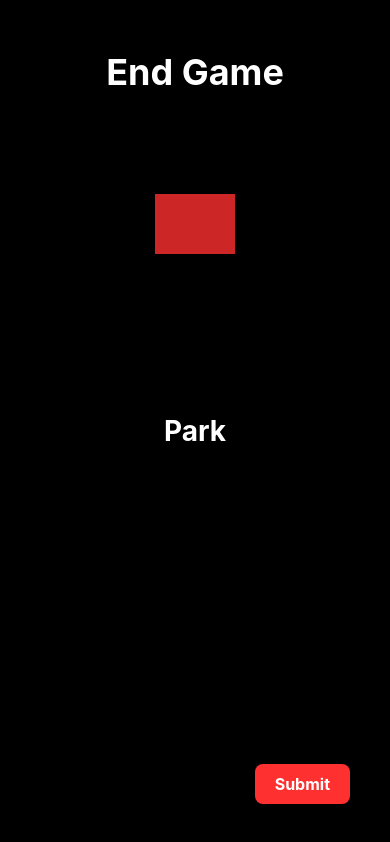
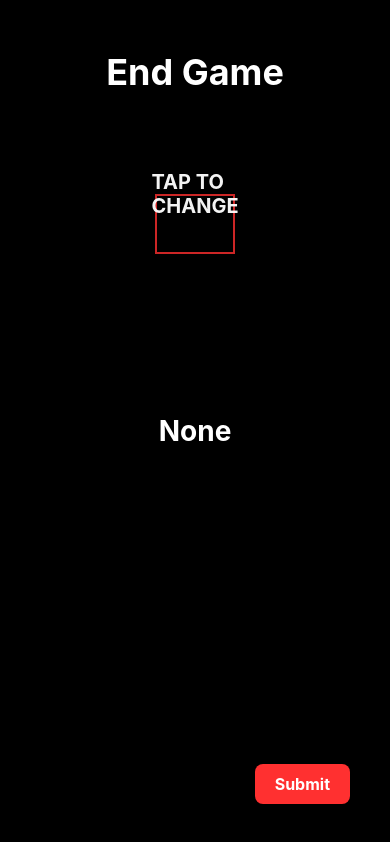
Before and after one commit to shra4747/ReefscapeScoutingApp, a React Native app: screen /EndGame in a window 390 px wide. Built offline with nearby package versions, Linux system fonts and the light colour scheme.

Commit message:
Endgame changes

```diff
--- a/screens/EndGame.js
+++ b/screens/EndGame.js
@@ -1,11 +1,12 @@
 // screens/EndGame.js
 import React from 'react';
-import { View, Text, StyleSheet, TouchableOpacity } from 'react-native';
+import { View, Text, StyleSheet, TouchableOpacity, Easing } from 'react-native';
 import { GestureHandlerRootView } from 'react-native-gesture-handler';
 import Animated, {
   useAnimatedStyle,
   useSharedValue,
-  withSpring
+  withSpring,
+  useAnimatedReaction
 } from 'react-native-reanimated';
 import CheckBox from 'expo-checkbox';
 import Slider from '@react-native-community/slider';  // Make sure to install this package
@@ -16,16 +17,19 @@ const EndGame = () => {
   const navigation = useNavigation();
   const [shallowHang, setShallowHang] = React.useState(false);
   const [deepHang, setDeepHang] = React.useState(false);
-  const [park, setPark] = React.useState(true); // Start in park position
+  const [park, setPark] = React.useState(false); // Start with park off
+  const [nonePhase, setNonePhase] = React.useState(true); // None phase is default
   const [failedClimb, setFailedClimb] = React.useState(false);
   const [hangTime, setHangTime] = React.useState(0);
   const [isDeep, setIsDeep] = React.useState(false);
   const [endGameData, setEndGameData] = React.useState([]); // List to store end game data
   const [allianceColor, setAllianceColor] = React.useState('#ff3030'); // Default to red
+  const [showTapText, setShowTapText] = React.useState(true); // New state for tap text visibility
+  const blinkAnim = useSharedValue(0); // Changed to useSharedValue
 
   // Animation values
   const translateY = useSharedValue(0);
-  const rotateZ = useSharedValue(90); // Start horizontal (park position)
+  const rotateZ = useSharedValue(90); // Start horizontal (none phase)
   const chainHeight = useSharedValue(0); // Start with no chain
 
   // Get alliance color from AsyncStorage
@@ -37,26 +41,45 @@ const EndGame = () => {
     getColor();
   }, []);
 
+  // Blinking animation
+  React.useEffect(() => {
+    if (nonePhase && showTapText) {
+      blinkAnim.value = withSpring(1, { duration: 500 }); // Faster initial spring
+      const interval = setInterval(() => {
+        blinkAnim.value = blinkAnim.value === 0 ? 1 : 0;
+      }, 500); // Changed from 1000ms to 500ms
+      return () => clearInterval(interval);
+    }
+  }, [nonePhase, showTapText]);
+
   const handleTap = () => {
-    if (park) {
+    if (nonePhase) {
+      setShowTapText(false); // Hide the tap text
+      // Move to park position from none
+      translateY.value = withSpring(0); // Stay at bottom
+      rotateZ.value = withSpring(90); // Rotate to horizontal
+      chainHeight.value = withSpring(0); // Hide chain
+      setPark(true);
+      setNonePhase(false);
+    } else if (park) {
       // Move to shallow hang position from park
-      translateY.value = withSpring(40); // Move up
-      rotateZ.value = withSpring(0); // Rotate to vertical
-      chainHeight.value = withSpring(40); // Show chain
+      translateY.value = withSpring(40);
+      rotateZ.value = withSpring(0);
+      chainHeight.value = withSpring(40);
       setShallowHang(true);
       setPark(false);
     } else if (shallowHang) {
       // Move to deep hang position from shallow
-      translateY.value = withSpring(130); // Move up further
-      chainHeight.value = withSpring(130); // Extend chain
+      translateY.value = withSpring(130);
+      chainHeight.value = withSpring(130);
       setDeepHang(true);
       setShallowHang(false);
     } else {
-      // Move back to park position from deep
-      translateY.value = withSpring(0); // Move down
-      rotateZ.value = withSpring(90); // Rotate to horizontal
-      chainHeight.value = withSpring(0); // Hide chain
-      setPark(true);
+      // Move back to none position from deep
+      translateY.value = withSpring(0);
+      rotateZ.value = withSpring(90);
+      chainHeight.value = withSpring(0);
+      setNonePhase(true);
       setDeepHang(false);
     }
   };
@@ -67,7 +90,9 @@ const EndGame = () => {
         { translateY: translateY.value },
         { rotateZ: `${rotateZ.value}deg` }
       ],
-      backgroundColor: allianceColor, // Use alliance color
+      backgroundColor: nonePhase ? 'transparent' : allianceColor, // Transparent in none phase
+      borderWidth: nonePhase ? 2 : 0, // Add border in none phase
+      borderColor: allianceColor, // Use alliance color for border
     };
   });
 
@@ -94,14 +119,26 @@ const EndGame = () => {
   };
 
   const handleSubmit = async () => {
+    // Check if hang is selected and hang time is 0
+    if (!nonePhase && !park && hangTime === 0) {
+      alert('Hang Time: Invalid Input');
+      return;
+    }
+
     // Determine the hang status based on animation values
-    const hangStatus = park ? 'Park' :
+    let hangStatus = nonePhase ? 'None' :
+                    park ? 'Park' :
                     deepHang ? 'Deep Hang' :
                     'Shallow Hang';
 
+    // Append "Failed" if failedClimb is checked and not in None or Park phase
+    if (failedClimb && !nonePhase && !park) {
+      hangStatus += ' Failed';
+    }
+
     const hangData = {
       hang: hangStatus,
-      hangTime: (hangStatus !== 'Park' && !failedClimb) ? hangTime : undefined, // Only include hangTime if not in park and not failed
+      hangTime: (hangStatus !== 'None' && hangStatus !== 'Park') ? hangTime : undefined,
     };
 
     // Add the hang data to the endGameData list
@@ -114,6 +151,12 @@ const EndGame = () => {
     // Navigate to PostGame screen
     navigation.navigate('PostGame');
   };
+
+  const blinkStyle = useAnimatedStyle(() => {
+    return {
+      opacity: blinkAnim.value,
+    };
+  });
 
   return (
     <View style={styles.container}>
@@ -128,28 +171,35 @@ const EndGame = () => {
           </View>
         </GestureHandlerRootView>
 
-        {/* Keep hang status text unchanged */}
+        {nonePhase && showTapText && (
+          <Animated.Text style={[styles.tapText, blinkStyle]}>
+            TAP TO CHANGE
+          </Animated.Text>
+        )}
+
         <Text style={styles.hangStatusText}>
-          {park ? 'Park' : (deepHang ? 'Deep Hang' : 'Shallow Hang')}
+          {nonePhase ? 'None' :
+           park ? 'Park' :
+           (deepHang ? 'Deep Hang' : 'Shallow Hang')}
         </Text>
 
         {/* Conditionally render failed climb checkbox */}
-        {!park && (
+        {!nonePhase && !park && (
           <View style={styles.parkOptionsContainer}>
             <View style={styles.checkboxRow}>
               <CheckBox
                 value={failedClimb}
                 onValueChange={() => setFailedClimb(prev => !prev)}
                 style={styles.checkbox}
+                color={allianceColor}
               />
               <Text style={styles.checkboxText}>Failed Climb/Park</Text>
             </View>
           </View>
         )}
-      </View>
 
         {/* Conditionally render hang time slider */}
-      {!park && (
+        {!nonePhase && !park && (
           <View style={styles.sliderContainer}>
             <Text style={styles.sliderLabel}>Hang Time: {hangTime.toFixed(1)} seconds</Text>
             <Slider
@@ -159,12 +209,13 @@ const EndGame = () => {
               step={0.1}
               value={hangTime}
               onValueChange={setHangTime}
-            minimumTrackTintColor="#007AFF"
+              minimumTrackTintColor={allianceColor}
               maximumTrackTintColor="#000000"
-            thumbTintColor="#007AFF"
+              thumbTintColor={allianceColor}
             />
           </View>
         )}
+      </View>
 
       <TouchableOpacity
         style={[styles.button, styles.submitButton]}
@@ -218,10 +269,10 @@ const styles = StyleSheet.create({
     opacity: 0.8,
   },
   parkOptionsContainer: {
-    marginTop: 40,
-    flexDirection: 'column',
-    gap: 20,
-    justifyContent: 'center',
+    position: 'absolute',
+    bottom: -40,
+    width: '80%',
+    alignItems: 'center',
   },
   checkboxRow: {
     flexDirection: 'row',
@@ -253,7 +304,7 @@ const styles = StyleSheet.create({
   },
   sliderContainer: {
     position: 'absolute',
-    bottom: 100,
+    bottom: -150,
     width: '80%',
     alignItems: 'center',
   },
@@ -281,6 +332,13 @@ const styles = StyleSheet.create({
     fontWeight: 'bold',
     marginBottom: 20,
   },
+  tapText: {
+    position: 'absolute',
+    bottom: 250, // Position above the visual
+    fontSize: 20,
+    color: '#ffffff',
+    fontWeight: 'bold',
+  },
 });
 
 export default EndGame;
--- a/screens/RegisterPage.js
+++ b/screens/RegisterPage.js
@@ -38,7 +38,7 @@ const RegisterPage = () => {
         scouter_id: Math.floor(Math.random() * 100000), // Random number for scouter_id
       };
     // console.log("Hello1")
-    const regiserResponse = await fetch('http://10.75.226.156:5002/register', {
+    const regiserResponse = await fetch('http://10.75.226.15666:5002/register', {
         method: 'POST',
         headers: {
           'Content-Type': 'application/json',
```
Lines whose indentation alone changed are shown as unchanged.
